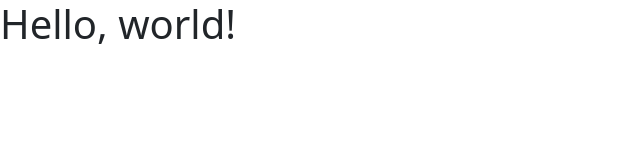
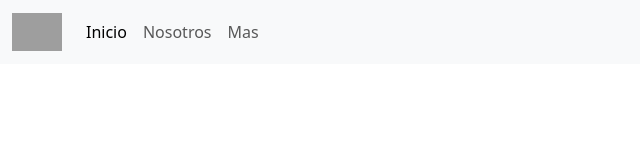
Before and after one commit to DanaYael/Porfolio, a plain HTML site: page index.html in a window 1280 px wide. Shown: the whole page, without its empty margins (0-640 px from the left). Drawn offline with nearby package versions, Linux system fonts and the light colour scheme; grey boxes are pictures that could not be loaded.

Commit message:
se crea navbar

```diff
--- a/index.html
+++ b/index.html
@@ -3,7 +3,7 @@
   <head>
     <meta charset="utf-8" />
     <meta name="viewport" content="width=device-width, initial-scale=1" />
-    <title>Bootstrap demo</title>
+    <title>tp practico</title>
     <link
       href="https://cdn.jsdelivr.net/npm/bootstrap@5.3.3/dist/css/bootstrap.min.css"
       rel="stylesheet"
@@ -12,7 +12,44 @@
     />
   </head>
   <body>
-    <h1>Hello, world!</h1>
+    <header>
+      <nav class="navbar navbar-expand-lg bg-body-tertiary">
+        <div class="container-fluid">
+          <a class="navbar-brand" href="#"
+            ><img
+              src="https://pngfre.com/wp-content/uploads/Lips-3.png"
+              alt=""
+              width="50"
+          /></a>
+          <button
+            class="navbar-toggler"
+            type="button"
+            data-bs-toggle="collapse"
+            data-bs-target="#navbarNav"
+            aria-controls="navbarNav"
+            aria-expanded="false"
+            aria-label="Toggle navigation"
+          >
+            <span class="navbar-toggler-icon"></span>
+          </button>
+          <div class="collapse navbar-collapse" id="navbarNav">
+            <ul class="navbar-nav">
+              <li class="nav-item">
+                <a class="nav-link active" aria-current="page" href="#"
+                  >Inicio</a
+                >
+              </li>
+              <li class="nav-item">
+                <a class="nav-link" href="#">Nosotros</a>
+              </li>
+              <li class="nav-item">
+                <a class="nav-link" href="#">Mas</a>
+              </li>
+            </ul>
+          </div>
+        </div>
+      </nav>
+    </header>
     <script
       src="https://cdn.jsdelivr.net/npm/bootstrap@5.3.3/dist/js/bootstrap.bundle.min.js"
       integrity="sha384-YvpcrYf0tY3lHB60NNkmXc5s9fDVZLESaAA55NDzOxhy9GkcIdslK1eN7N6jIeHz"
```
